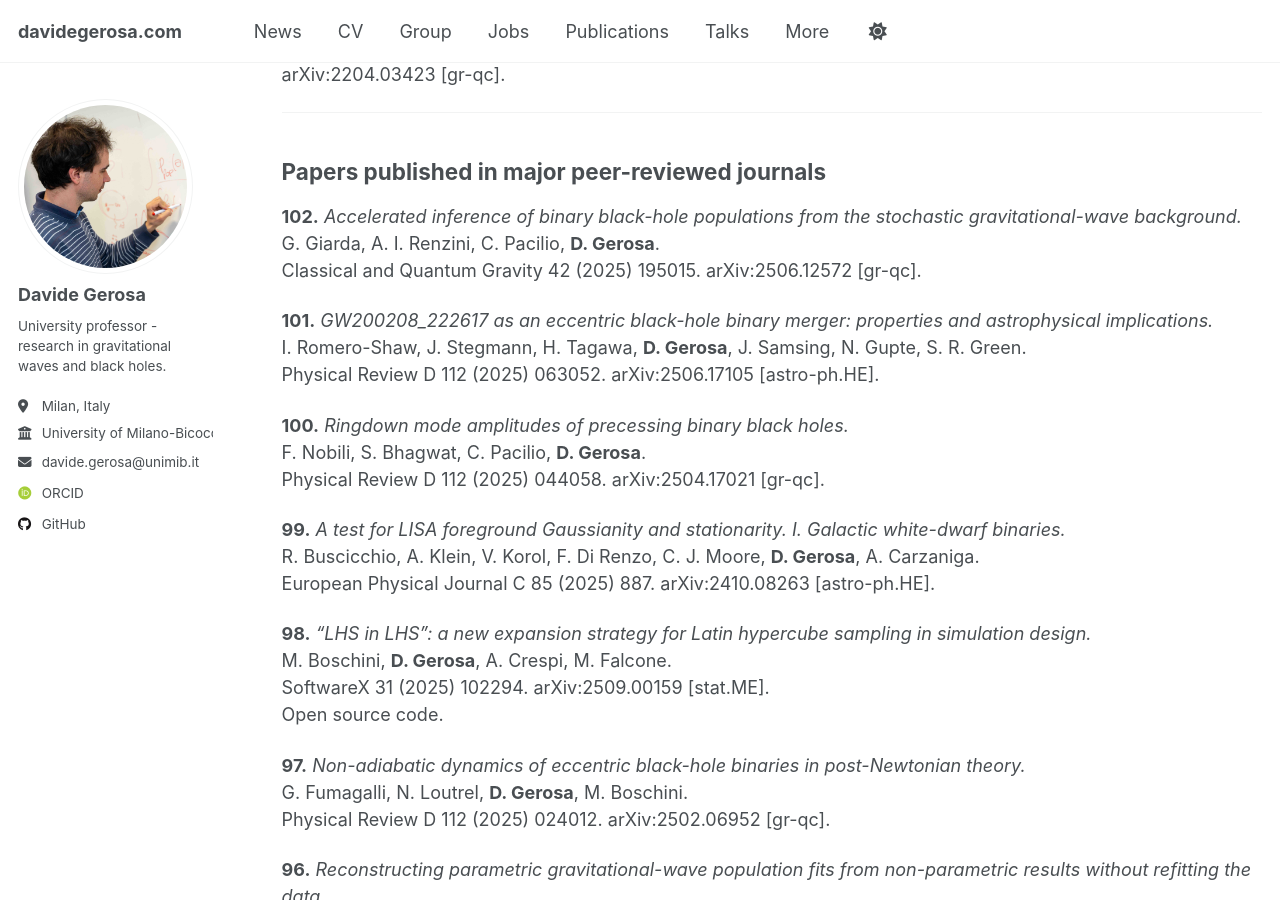
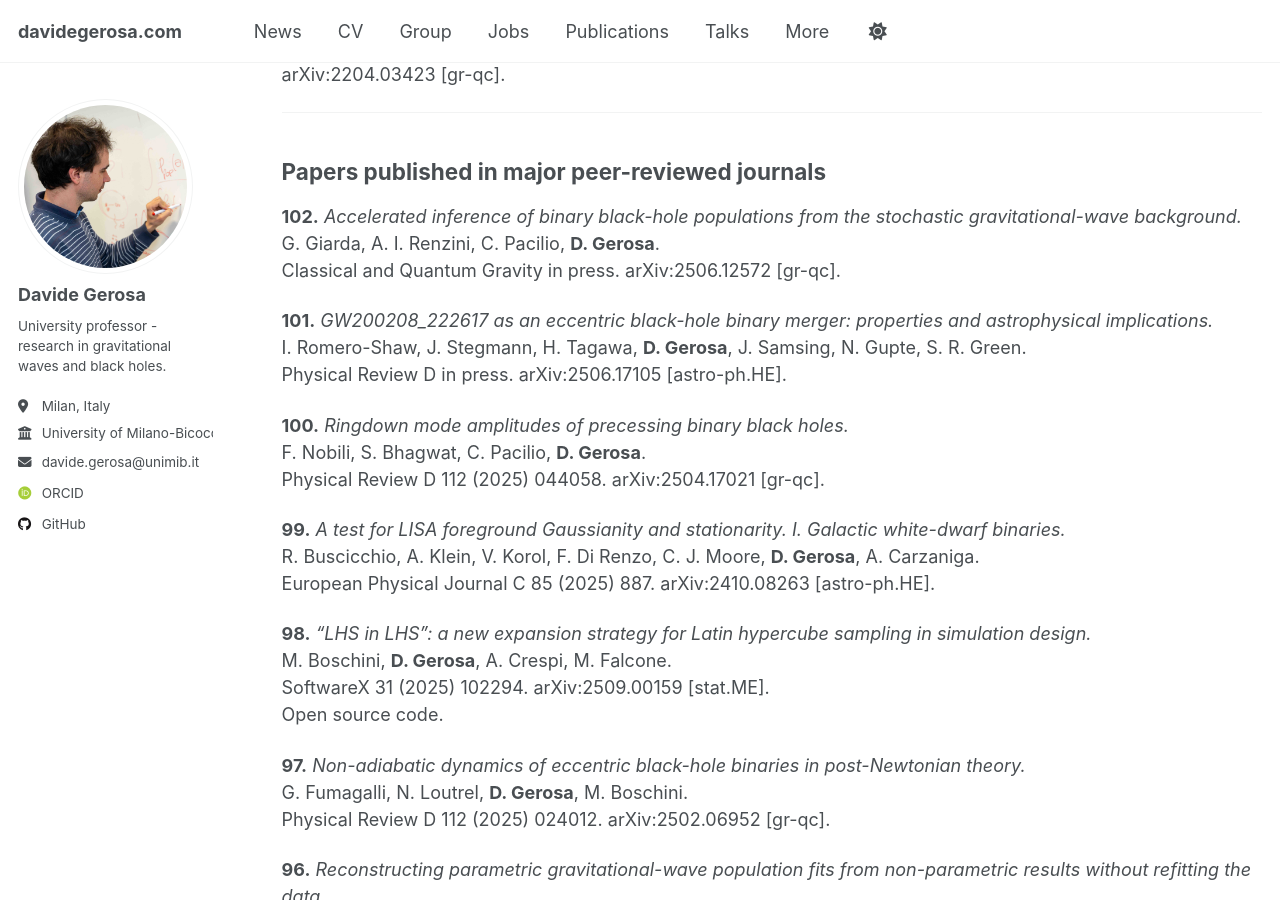
Before and after one commit to dgerosa/website, a Jekyll site: the page built from _pages/publications.md, in a window 1280 px wide and 900 px high, scrolled down 1656 px. Built offline with Jekyll 4.4.1, drawn with Linux system fonts in a browser that asks for light colours; some web fonts are replaced; some of the changed text lies outside the part shown.

Commit message:
Website update from workflow

```diff
--- a/_pages/_publications.md
+++ b/_pages/_publications.md
@@ -66,12 +66,12 @@ A. Klein, G. Pratten, R. Buscicchio, P. Schmidt, C. J. Moore, E. Finch, A. Bonin
 **102.**
 *Accelerated inference of binary black-hole populations from the stochastic gravitational-wave background.*\
 G. Giarda, A. I. Renzini, C. Pacilio, **D. Gerosa**.\
-<a href="https://iopscience.iop.org/article/10.1088/1361-6382/ae07a0" style="color: inherit; text-decoration: none;">Classical and Quantum Gravity 42 (2025) 195015</a>. <a href="https://arxiv.org/abs/2506.12572" style="color: inherit; text-decoration: none;">arXiv:2506.12572 [gr-qc]</a>.
+Classical and Quantum Gravity in press. <a href="https://arxiv.org/abs/2506.12572" style="color: inherit; text-decoration: none;">arXiv:2506.12572 [gr-qc]</a>.
 
 **101.**
 *GW200208_222617 as an eccentric black-hole binary merger: properties and astrophysical implications.*\
 I. Romero-Shaw, J. Stegmann, H. Tagawa, **D. Gerosa**, J. Samsing, N. Gupte, S. R. Green.\
-<a href="https://journals.aps.org/prd/abstract/10.1103/jj7m-x66y" style="color: inherit; text-decoration: none;">Physical Review D 112 (2025) 063052</a>. <a href="https://arxiv.org/abs/2506.17105" style="color: inherit; text-decoration: none;">arXiv:2506.17105 [astro-ph.HE]</a>.
+Physical Review D in press. <a href="https://arxiv.org/abs/2506.17105" style="color: inherit; text-decoration: none;">arXiv:2506.17105 [astro-ph.HE]</a>.
 
 **100.**
 *Ringdown mode amplitudes of precessing binary black holes.*\
```
Also changed, not shown: other parts of _pages/_publications.md (+1 -1 lines), _pages/_citations.md (+1 -1 lines), _pages/_group.md (+1 -1 lines), _pages/_talks.md (+1 -1 lines).
